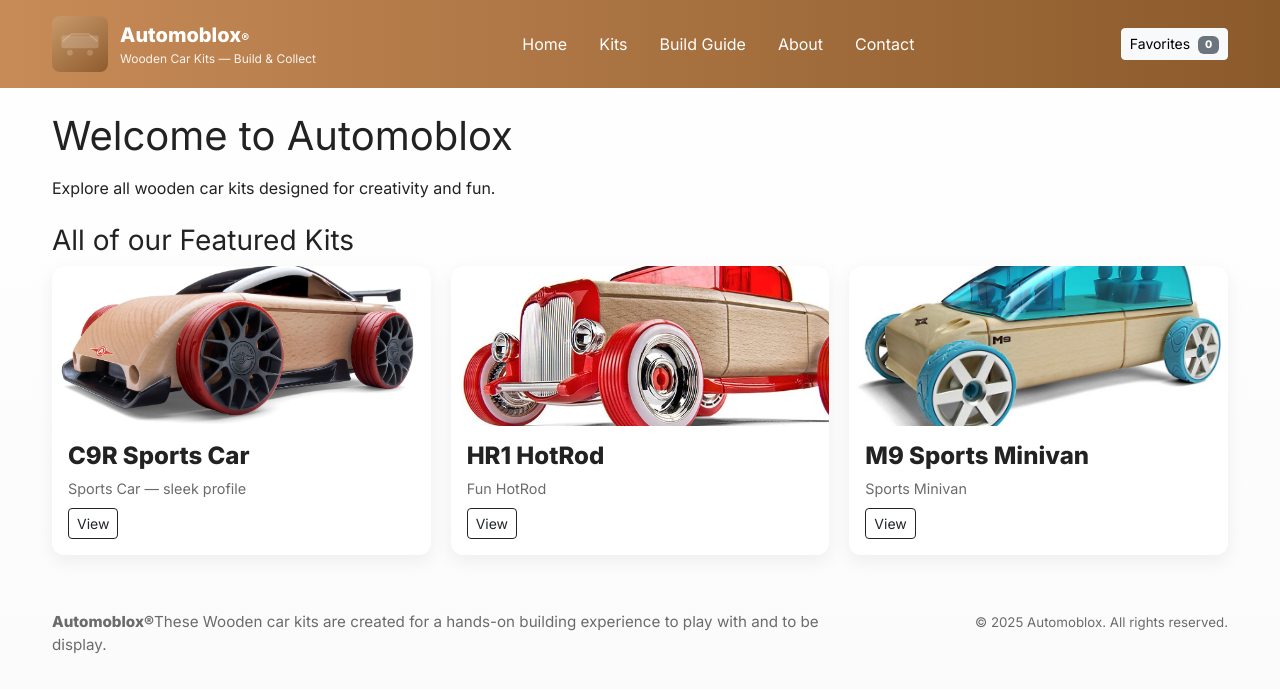
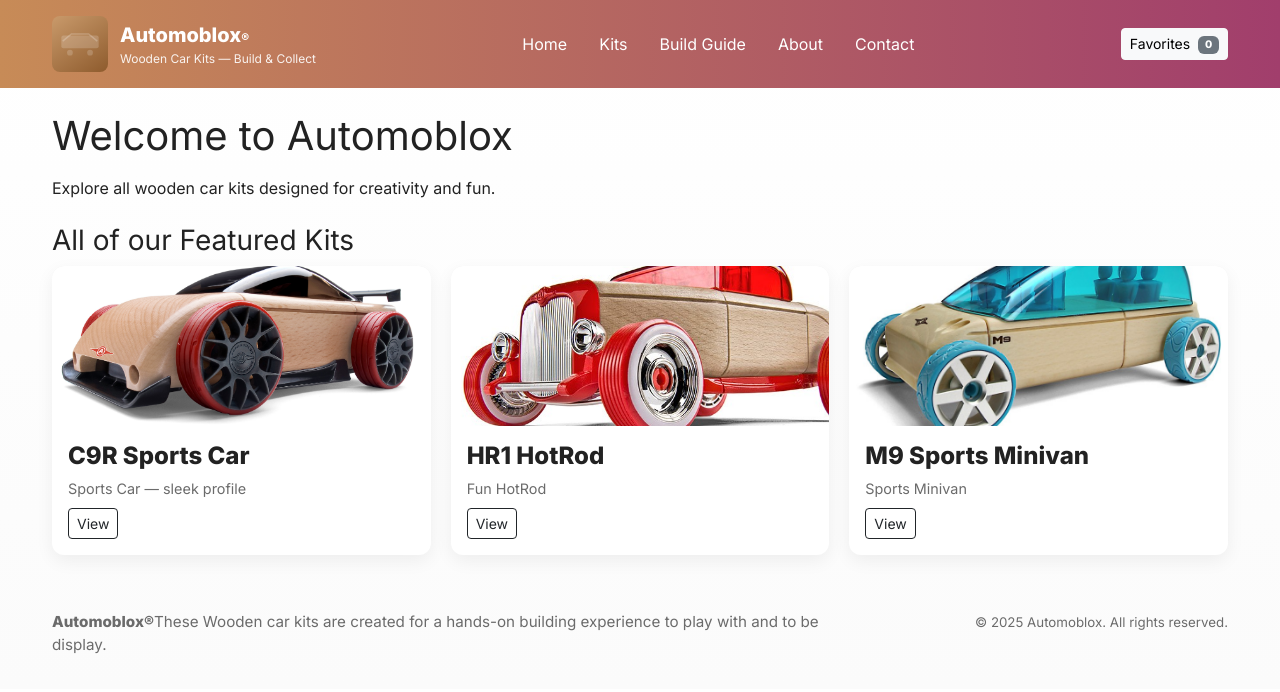
Before and after one commit to AnthonyBurgic1/AdvancedInterfaceDesignCSSProject1, a plain HTML site: page index.html in a window 1280 px wide. Drawn offline with nearby package versions, Linux system fonts and the light colour scheme.

Commit message:
Chnaged the color on line 2

```diff
--- a/style.css
+++ b/style.css
@@ -1,5 +1,5 @@
 :root {
-  --wood-1: #8b5a2b;
+  --wood-1: #a13e6c;
   --wood-2: #c78b57;
   --accent: #2a6f6f;
   --muted: #6b6b6b;
```
